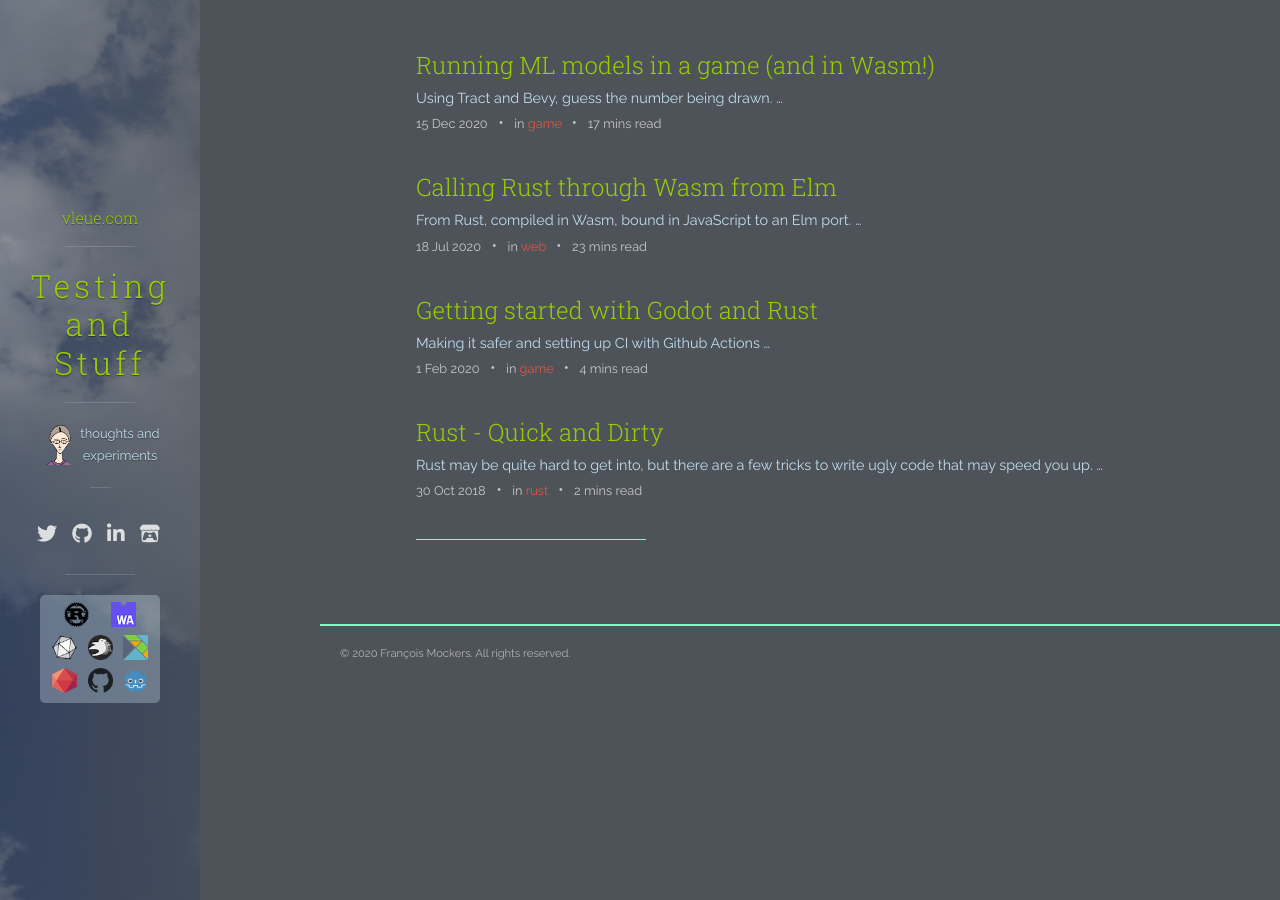
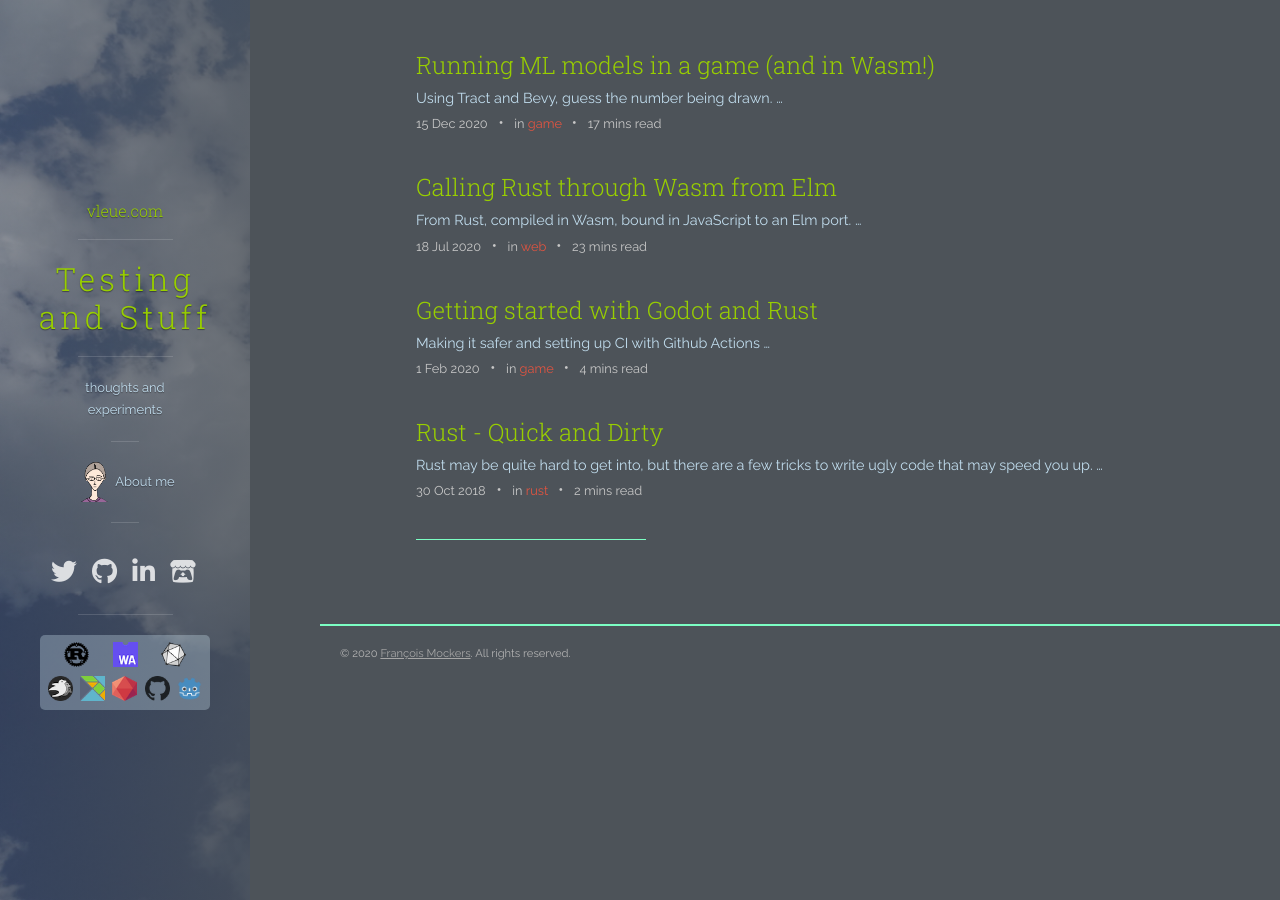
Before and after one commit to mockersf/mockersf.github.io, a Jekyll site: the page built from index.html, in a window 1280 px wide. Built offline with Jekyll 4.4.1, drawn with Linux system fonts in a browser that asks for light colours; nearby versions of some CDN libraries; the list of posts is cut into pages by our own code.

Commit message:
:sparkles: about me and more importance to social links

```diff
--- a/_includes/footer.html
+++ b/_includes/footer.html
@@ -1,5 +1,5 @@
 <footer class="footer">
-  <span class="footer__copyright">&copy; {{ site.time | date: '%Y' }} {{ site.author.name }}. All rights
+  <span class="footer__copyright">&copy; {{ site.time | date: '%Y' }} <a href="{{ "apropos"  | relative_url }}">{{ site.author.name }}</a>. All rights
     reserved.</span>
 </footer>
 
--- a/_includes/header.html
+++ b/_includes/header.html
@@ -16,10 +16,16 @@
           <h1 class="panel-cover__title panel-title">{{ site.title }}</h1>
         </a>
         <hr class="panel-cover__divider">
-        <div class="panel-cover__description" style="display: flex; align-items: center;">
-          <img src="{{ site.author.picture | relative_url }}" class="panel-cover__description"
-            style="width: 40px; height: 40px; margin: 0;" />
-          <p class=" panel-cover__description" style="margin: 0;">{{ site.description }}</p>
+        <div class="panel-cover__description">
+          <p class=" panel-cover__description">{{ site.description }}</p>
+        </div>
+        <hr class="panel-cover__divider panel-cover__divider--secondary">
+        <div class="panel-cover__description">
+          <a href="{{ "apropos" | relative_url }}" style="display: flex; align-items: center; justify-content: center;">
+            <img src="{{ site.author.picture | relative_url }}" class="panel-cover__description"
+              style="width: 40px; height: 40px; margin: 0;" />
+            <p class=" panel-cover__description" style="margin: 0;">About me</p>
+          </a>
         </div>
         <hr class="panel-cover__divider panel-cover__divider--secondary">
 
--- a/css/uno.css
+++ b/css/uno.css
@@ -360,7 +360,7 @@ hr {
 
 .panel-cover--collapsed {
 	width: 25%;
-	max-width: 200px; }
+	max-width: 250px; }
 
 .panel-cover--overlay {
 	display: block;
@@ -542,7 +542,7 @@ nav {
 			display: none; }
 		.navigation--social a .icon {
 			display: block;
-			font-size: 1.4em; }
+			font-size: 1.8em; }
 
 .pagination {
 	display: block;
```
Also changed, not shown: apropos.md (added, +15 -0 lines).
